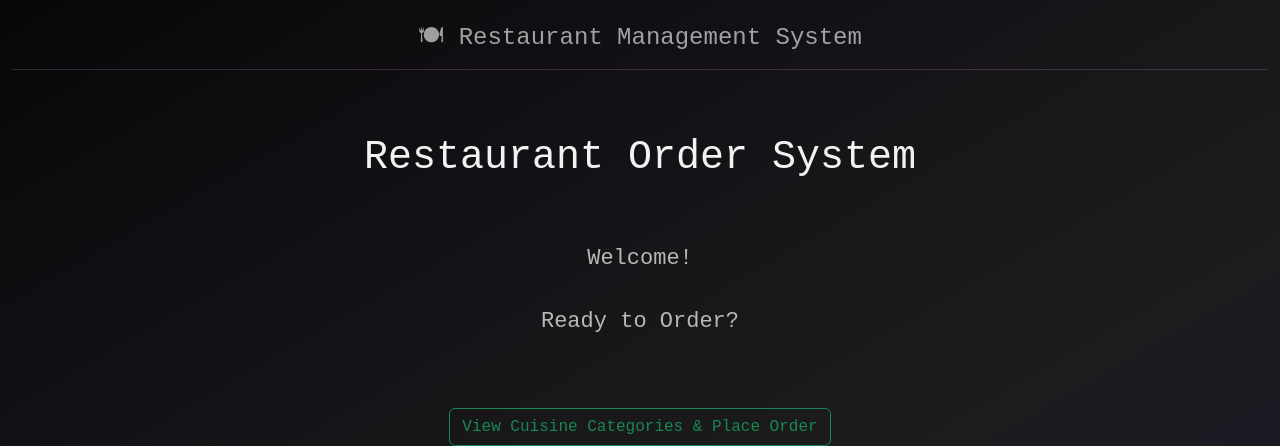
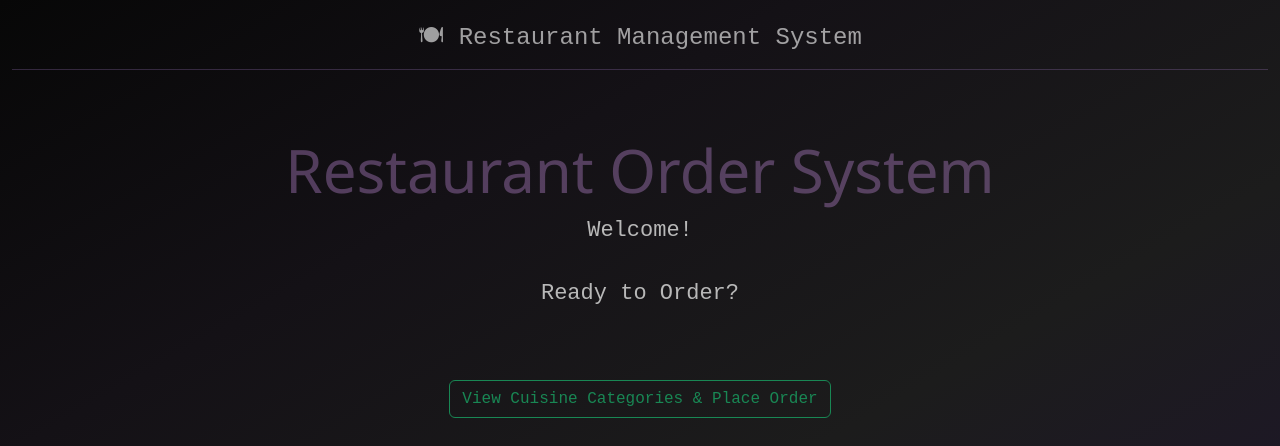
Before and after one commit to ikigai404/Restaurant_system, a Flask app: page / in a window 1280 px wide. Shown: the top 446 px of the page. Run offline with Flask 3, Linux system fonts and the light colour scheme.

Commit message:
design updated

```diff
--- a/templates/index.html
+++ b/templates/index.html
@@ -2,7 +2,7 @@
 {% block title %}Home - Restaurant System{% endblock %}
 {% block content %}
 <br><br>
-<center><h1 style="margin-bottom: 60px;">Restaurant Order System</h1>
+<center><h1 style="color: rgba(195, 140, 219, 0.37); font-family:'Segoe UI', Tahoma, Geneva, Verdana, sans-serif; font-size: 60px;">Restaurant Order System</h1>
 <p style="margin-bottom: 30px;">Welcome!</p>
 <p style="margin-bottom: 70px;">Ready to Order?</p>
 <a href="/place_order" class="btn btn-outline-success">View Cuisine Categories & Place Order</a>
```
